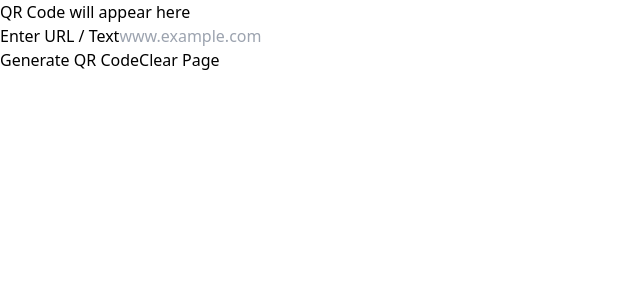
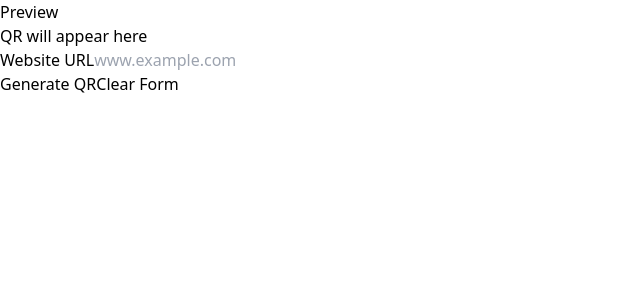
Before and after one commit to abhisheknaik27/dynamic-qrcode, a React (Vite) app in the folder client/: page / in a window 1280 px wide. Shown: the top 300 px of the page, without its empty margins (0-640 px from the left). Built offline with nearby package versions, Linux system fonts and the light colour scheme.

Commit message:
ui for qr generation success

```diff
--- a/client/src/components/DownloadPng.jsx
+++ b/client/src/components/DownloadPngButton.jsx
@@ -1,9 +1,9 @@
 import { saveAs } from "file-saver";
 import html2canvas from "html2canvas";
 
-const DownloadPng = () => {
+const DownloadPngButton = ({ qrRef, qrCodeValue }) => {
   const downloadPNG = async () => {
-    if (!shortCode) {
+    if (!qrCodeValue) {
       alert("Generate a QR Code first");
       return;
     }
@@ -12,14 +12,15 @@ const DownloadPng = () => {
       saveAs(blob, "qrCode.png");
     });
   };
+
   return (
     <button
       onClick={downloadPNG}
-      className="bg-green-600 text-white py-2 px-4 rounded-lg hover:bg-green-500 transition"
+      className="bg-green-600 text-white py-2 px-4 rounded-lg hover:bg-green-500 w-full transition"
     >
       Download PNG
     </button>
   );
 };
 
-export default DownloadPng;
+export default DownloadPngButton;
--- a/client/src/components/DownloadSvg.jsx
+++ b/client/src/components/DownloadSvgButton.jsx
@@ -1,9 +1,8 @@
 import { saveAs } from "file-saver";
-import html2canvas from "html2canvas";
 
-const DownloadSvg = () => {
+const DownloadSvgButton = ({ qrValue }) => {
   const downloadSVG = () => {
-    if (!shortCode) {
+    if (!qrValue) {
       alert("Generate a QR Code first");
       return;
     }
@@ -15,11 +14,11 @@ const DownloadSvg = () => {
   return (
     <button
       onClick={downloadSVG}
-      className="bg-green-600 text-white py-2 px-4 rounded-lg hover:bg-green-500 transition"
+      className="bg-green-600 w-full text-white py-2 px-4 rounded-lg hover:bg-green-500 transition"
     >
       Download SVG
     </button>
   );
 };
 
-export default DownloadSvg;
+export default DownloadSvgButton;
--- a/client/src/components/QRUi.jsx
+++ b/client/src/components/QRUi.jsx
@@ -1,132 +1,68 @@
-import React, { useEffect, useRef, useState } from "react";
+import React, { useRef, useState } from "react";
 import QRCode from "react-qr-code";
-
-import axios from "axios";
-import DownloadPng from "./DownloadPng";
-import DownloadSvg from "./DownloadSvg";
-
+import DownloadPngButton from "./DownloadPngButton";
+import DownloadSvgButton from "./DownloadSvgButton";
 const QRUi = () => {
+  const [qrCodeValue, setQrCodeValue] = useState("");
   const [url, setUrl] = useState("");
-  const [shortCode, setShortCode] = useState("");
-  const [destinationUrl, setDestinationUrl] = useState("");
-
-  const qrRef = useRef(null);
-
-  useEffect(() => {
-    if (shortCode) {
-      fetchQrCode();
-    }
-  }, [shortCode]);
-
-  const generateQr = async () => {
-    if (!url) {
-      alert("Enter Valid URL");
-      return;
-    }
-
-    const response = await axios.post("http://localhost:2000/api/qrCode", {
-      destinationUrl: url,
-    });
-    setShortCode(response.data.shortCode);
-    // setDestinationUrl(url);
-
+  const qrRef = useRef();
+  function handleGenerateQr() {
+    if (url) setQrCodeValue(url);
+    else alert("Enter Valid URL");
+  }
+  function clearForm() {
+    setQrCodeValue("");
     setUrl("");
-  };
-
-  const fetchQrCode = async () => {
-    if (!shortCode) return;
-
-    const response = await axios.get(
-      `http://localhost:2000/api/qrCode/${shortCode}`
-    );
-    setDestinationUrl(response.data.destinationUrl);
-  };
-
-  const updateQr = async () => {
-    if (!destinationUrl) {
-      alert("Enter Valid URL");
-      return;
-    }
-    await axios.put(`http://localhost:2000/api/qrCode/${shortCode}`, {
-      destinationUrl: url,
-    });
-
-    alert("URL Updated Successfully");
-    // setDestinationUrl(url);
-    console.log(url, shortCode, destinationUrl);
-  };
-
-
-
-  const reloadPage = () => {
-    setUrl("");
-    setDestinationUrl("");
-    setShortCode("");
-  };
+  }
   return (
-    <div className="min-h-screen flex items-center justify-center bg-gray-100 p-4">
+    <div className="min-h-screen flex items-center justify-center bg-gray-400 p-4">
       <div className="bg-white rounded-lg shadow-lg w-full max-w-md">
-        <div className="p-6 border-b border-gray-200">
-          <div className="flex items-center justify-center w-full h-40 bg-gray-50 border border-dashed border-gray-300 rounded-lg ">
-            {shortCode ? (
-              <QRCode
-                className="p-2"
-                value={`http://localhost:2000/${shortCode}`}
-                size={150}
-                ref={qrRef}
-              />
-            ) : (
-              <p className="text-gray-400">QR Code will appear here</p>
-            )}
+        <div className="p-4 border-b border-gray-200">
+          <h3 className="text-lg font-bold text-gray-700 text-center mb-4">
+            Preview
+          </h3>
+          <div className="flex items-center justify-center w-full h-60 bg-gray-50 border border-dashed border-gray-300 rounded-lg">
+            <div ref={qrRef}>
+              {qrCodeValue ? (
+                <QRCode value={qrCodeValue} size={200} />
+              ) : (
+                <p className="text-gray-400">QR will appear here</p>
+              )}
+            </div>
           </div>
-
-          {shortCode && (
-            <div>
-              <h1 className="text-center mt-4 bg-blue-100 rounded-sm font-semibold p-2">
-                Current URL: {destinationUrl}
-              </h1>
-              <div className="flex justify-evenly mt-4 ">
-                <DownloadPng />
-                <DownloadSvg />
-              </div>
+          {qrCodeValue ? (
+            <div className="flex justify-between mt-5 gap-3">
+              <DownloadSvgButton qrRef={qrRef} />
+              <DownloadPngButton qrRef={qrRef} qrCodeValue={qrCodeValue} />
             </div>
-          )}
+          ) : null}
         </div>
 
         <div className="p-6">
           <div className="mb-4">
             <label className="block text-sm font-medium text-gray-600 mb-2">
-              Enter URL / Text
+              Website URL
             </label>
             <input
               type="text"
               placeholder="www.example.com"
               value={url}
-              onChange={(e) => setUrl(e.target.value)}
-              className="w-full p-3 border rounded-lg focus:outline-none focus:ring focus:ring-blue-300"
+              onChange={(e) => setUrl(e.target.value.trim())}
+              className="w-full p-3 border rounded-lg focus:outline-none focus:ring focus:ring-blue-100 text-blue-600"
             />
           </div>
-          {shortCode ? (
-            <button
-              onClick={updateQr}
-              className="w-full bg-blue-400 text-white py-2 rounded-lg hover:bg-blue-700 transition"
-            >
-              Update QR
-            </button>
-          ) : (
-            <button
-              onClick={generateQr}
-              className="w-full bg-blue-400 text-white py-2 rounded-lg hover:bg-blue-700 transition"
-            >
-              Generate QR Code
-            </button>
-          )}
 
           <button
-            onClick={reloadPage}
-            className="w-full bg-blue-300 text-white py-2 mt-4 rounded-lg hover:bg-blue-400 transition"
+            onClick={handleGenerateQr}
+            className="w-full bg-orange-200 text-black py-2 rounded-lg hover:bg-orange-300 transition:mb-4"
           >
-            Clear Page
+            Generate QR
+          </button>
+          <button
+            onClick={clearForm}
+            className="w-full mt-3 bg-orange-200 text-black py-2 rounded-lg hover:bg-orange-300 transition:mb-4"
+          >
+            Clear Form
           </button>
         </div>
       </div>
```
